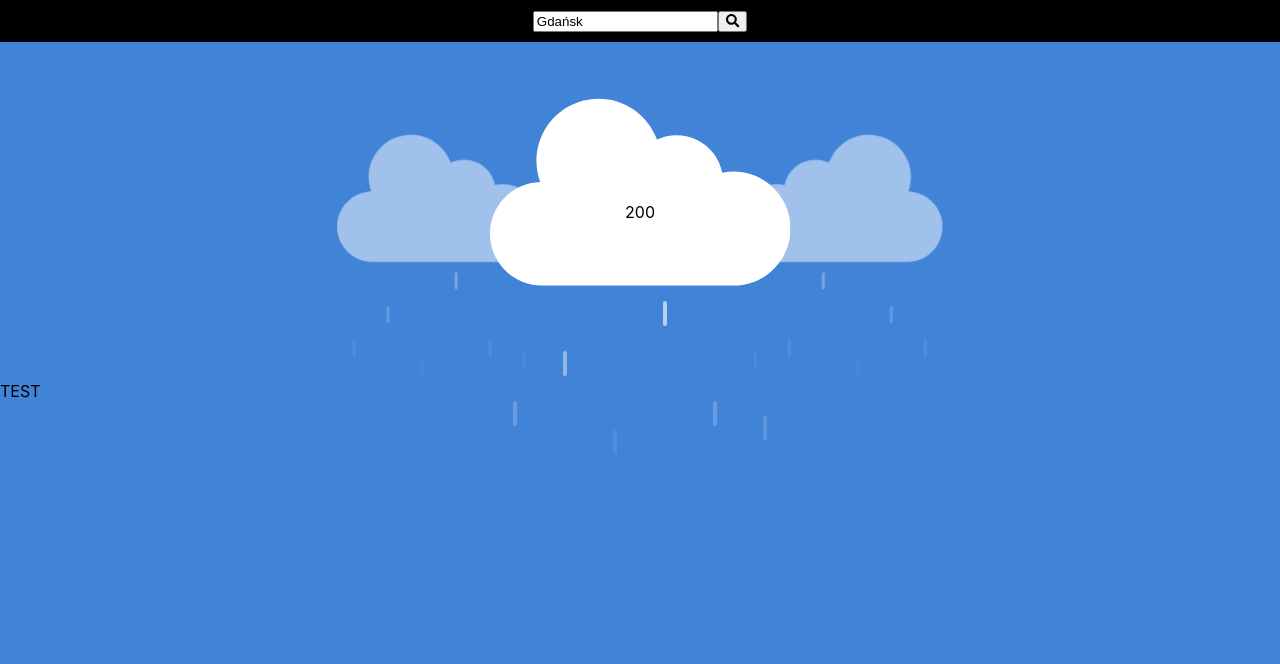
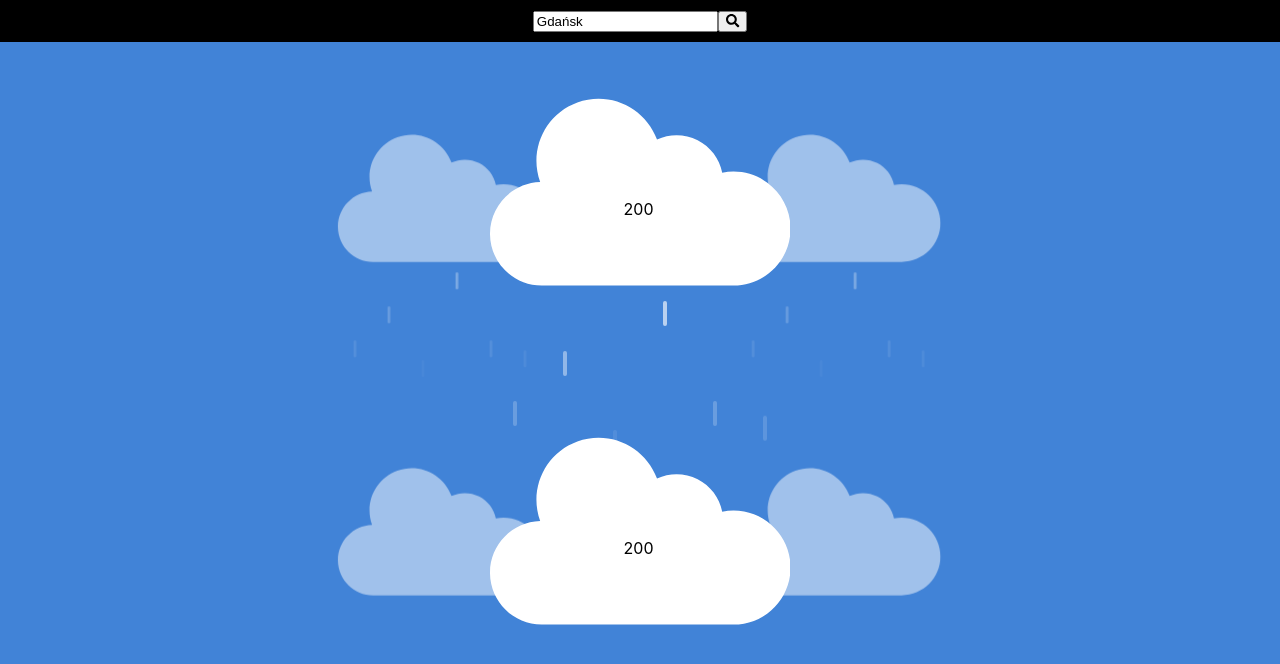
Before and after one commit to aXenDeveloper/react-weather-old, a React (Create React App) app: page / in a window 1280 px wide. Shown: the top 664 px of the page. Built offline with nearby package versions, Linux system fonts and the light colour scheme.

Commit message:
Add Clouds

```diff
--- a/src/components/Api.js
+++ /dev/null
@@ -1 +0,0 @@
-import React from 'react';
--- a/src/components/Content.js
+++ b/src/components/Content.js
@@ -1,14 +1,19 @@
 import React from 'react';
-import { Rain } from './Weather';
+import RainView from '../views/weather/rainView';
+import CloudView from '../views/weather/cloudView';
 
 const Content = props => {
 
+    const cloud = (
+        <svg className='cloudSVG' xmlns="http://www.w3.org/2000/svg" viewBox="0 -87 463.83425 463">
+            <path d="m375.835938 112.957031c-5.851563 0-11.691407.582031-17.425782 1.742188-4.324218-21.582031-18.304687-39.992188-37.933594-49.957031-19.625-9.964844-42.738281-10.382813-62.714843-1.136719-18.078125-49.796875-73.101563-75.507813-122.898438-57.429688s-75.507812 73.105469-57.429687 122.898438c-43.621094 1.378906-78.078125 37.484375-77.4257815 81.121093.6562495 43.640626 36.1835935 78.691407 79.8281255 78.761719h296c48.597656 0 88-39.398437 88-88 0-48.601562-39.402344-88-88-88zm0 0" />
+        </svg>
+    );
+
     return (
         <div className='weather'>
-            <Rain temp={props.temp} />
-            <div>
-                TEST
-            </div>
+            <RainView temp={props.temp} cloud={cloud} />
+            <CloudView temp={props.temp} cloud={cloud} />
         </div>
     )
 }
--- a/src/components/Weather.js
+++ /dev/null
@@ -1,39 +0,0 @@
-import React from 'react';
-
-export const Rain = props => {
-
-    const cloud = (
-        <svg className='cloudSVG' xmlns="http://www.w3.org/2000/svg" viewBox="0 -87 463.83425 463">
-            <path d="m375.835938 112.957031c-5.851563 0-11.691407.582031-17.425782 1.742188-4.324218-21.582031-18.304687-39.992188-37.933594-49.957031-19.625-9.964844-42.738281-10.382813-62.714843-1.136719-18.078125-49.796875-73.101563-75.507813-122.898438-57.429688s-75.507812 73.105469-57.429687 122.898438c-43.621094 1.378906-78.078125 37.484375-77.4257815 81.121093.6562495 43.640626 36.1835935 78.691407 79.8281255 78.761719h296c48.597656 0 88-39.398437 88-88 0-48.601562-39.402344-88-88-88zm0 0" />
-        </svg>
-    );
-
-    const dropRain = num => {
-        const drops = [];
-
-        for (let i = 0; i <= num; i++) {
-            const cloudClass = `drop drop-${i}`;
-            drops.push(<div key={`drop-${i}`} className={cloudClass}></div>);
-        };
-
-        return <div className='cloudRain'>{drops}</div>;
-    }
-
-    return (
-        <div className='weather:rain'>
-            <div className='cloud cloud-left'>
-                {cloud}
-                {dropRain(5)}
-            </div>
-            <div className='cloud'>
-                {cloud}
-                {dropRain(5)}
-                <span className='temp'>{props.temp}</span>
-            </div>
-            <div className='cloud cloud-right'>
-                {cloud}
-                {dropRain(5)}
-            </div>
-        </div>
-    );
-};
--- a/src/index.css
+++ /dev/null
@@ -1,13 +0,0 @@
-body {
-  margin: 0;
-  font-family: -apple-system, BlinkMacSystemFont, 'Segoe UI', 'Roboto', 'Oxygen',
-    'Ubuntu', 'Cantarell', 'Fira Sans', 'Droid Sans', 'Helvetica Neue',
-    sans-serif;
-  -webkit-font-smoothing: antialiased;
-  -moz-osx-font-smoothing: grayscale;
-}
-
-code {
-  font-family: source-code-pro, Menlo, Monaco, Consolas, 'Courier New',
-    monospace;
-}
--- a/src/index.scss
+++ b/src/index.scss
@@ -32,16 +32,41 @@ body {
 }
 
 .weather {
-  &\:rain {
+  &\:rain, &\:cloudScattered {
     display: flex;
     justify-content: center;
     position: relative;
-    animation: weather-up 1s ease;
+    animation: weather-up 1s ease-out;
+  }
+}
+
+@keyframes cloudAnimation-left {
+  0% {
+    transform: translateX(150px) scale(.68, .68);
+  }
+  50% {
+    transform: translateX(100px) scale(.68, .68);
+  }
+  100% {
+    transform: translateX(150px) scale(.68, .68);
+  }
+}
+
+@keyframes cloudAnimation-right {
+  0% {
+    transform: translateX(-150px) scale(.68, .68);
+  }
+  50% {
+    transform: translateX(-100px) scale(.68, .68);
+  }
+  100% {
+    transform: translateX(-150px) scale(.68, .68);
   }
 }
 
 .cloud {
-  position: relative;
+  //position: relative;
+  z-index: 1;
 
   .cloudSVG {
     height: 300px;
@@ -50,20 +75,28 @@ body {
   }
 
   &-right {
-    transform: translateX(-100px) scale(0.68, 0.68) rotateY(180deg);
+    transform: translateX(-100px) scale(.68, .68) rotateY(180deg);
     opacity: 0.5;
+    animation: cloudAnimation-right 20s ease infinite;
+    z-index: -1;
   }
 
   &-left {
-    transform: translateX(100px) scale(0.68, 0.68);
+    transform: translateX(100px) scale(.68, .68);
     opacity: 0.5;
+    animation: cloudAnimation-left 18s ease infinite;
+    z-index: -1;
   }
 
-  .temp {
-    position: absolute;
-    top: 50%;
-    left: 50%;
-    transform: translate(-50%, -50%);
+  .cloud\:main {
+    position: relative;
+
+    .temp {
+      position: absolute;
+      top: 55%;
+      left: 50%;
+      transform: translate(-55%, -50%);
+    }
   }
 }
 
@@ -89,7 +122,7 @@ body {
     border-radius: 25px;
     display: inline-block;
     animation: rain-drop 2s linear infinite;
-    opacity: 0.85;
+    opacity: .85;
 
     &.drop-1 {animation-duration: 1s;}
     &.drop-2 {animation-duration: 0.95s;}
--- /dev/null
+++ b/src/views/weather/cloudView.js
@@ -0,0 +1,22 @@
+import React from 'react';
+
+const cloudScatteredView = props => {
+    return (
+        <div className='weather:rain'>
+            <div className='cloud cloud-left'>
+                {props.cloud}
+            </div>
+            <div className='cloud'>
+                <div className='cloud:main'>
+                    {props.cloud}
+                    <div className='temp'>{props.temp}</div>
+                </div>
+            </div>
+            <div className='cloud cloud-right'>
+                {props.cloud}
+            </div>
+        </div>
+    );
+};
+
+export default cloudScatteredView;
--- /dev/null
+++ b/src/views/weather/rainView.js
@@ -0,0 +1,37 @@
+import React from 'react';
+
+const weatherReinView = props => {
+
+    const dropRain = num => {
+        const drops = [];
+
+        for (let i = 0; i <= num; i++) {
+            const cloudClass = `drop drop-${i}`;
+            drops.push(<div key={`drop-${i}`} className={cloudClass}></div>);
+        };
+
+        return <div className='cloudRain'>{drops}</div>;
+    }
+
+    return (
+        <div className='weather:rain'>
+            <div className='cloud cloud-left'>
+                {props.cloud}
+                {dropRain(5)}
+            </div>
+            <div className='cloud'>
+                <div className='cloud:main'>
+                    {props.cloud}
+                    <div className='temp'>{props.temp}</div>
+                </div>
+                {dropRain(5)}
+            </div>
+            <div className='cloud cloud-right'>
+                {props.cloud}
+                {dropRain(5)}
+            </div>
+        </div>
+    );
+};
+
+export default weatherReinView;
```
